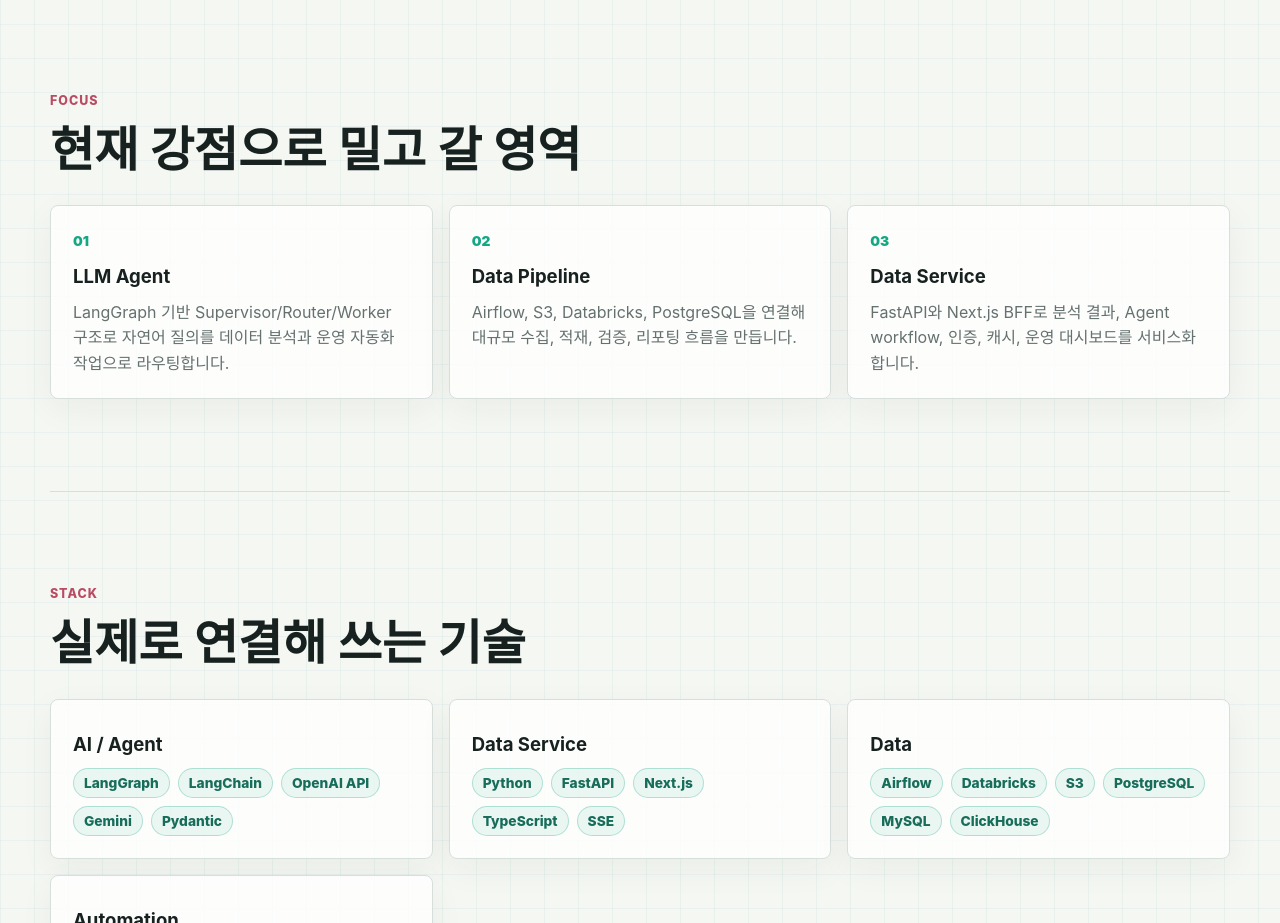
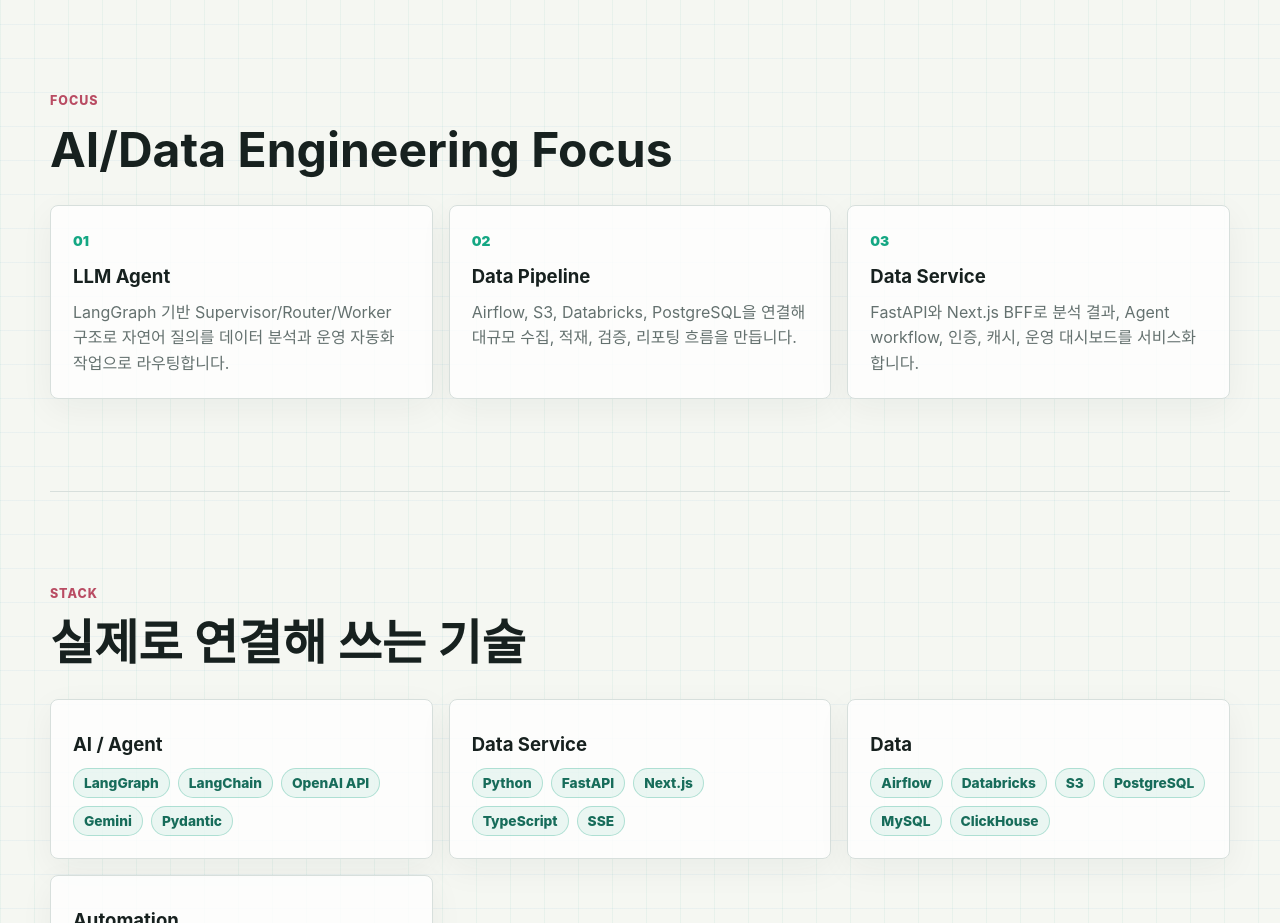
Before and after one commit to kr-MATAGI/kr-MATAGI, a Next.js app in the folder vercel-profile/: page / in a window 1280 px wide. Shown: the part 860-1783 px from the top of the page. Built offline with nearby package versions, Linux system fonts and the light colour scheme.

Commit message:
Refine portfolio focus section

```diff
--- a/vercel-profile/app/page.jsx
+++ b/vercel-profile/app/page.jsx
@@ -134,7 +134,7 @@
         <section className="section focusSection" aria-labelledby="focus-title">
           <div className="sectionHead">
             <p className="eyebrow">Focus</p>
-            <h2 id="focus-title">현재 강점으로 밀고 갈 영역</h2>
+            <h2 id="focus-title">AI/Data Engineering Focus</h2>
           </div>
           <div className="focusGrid">
             {focusAreas.map((focus, index) => (
```
Also changed, not shown: 1 other file (tests, documents, lock files or other folders).
